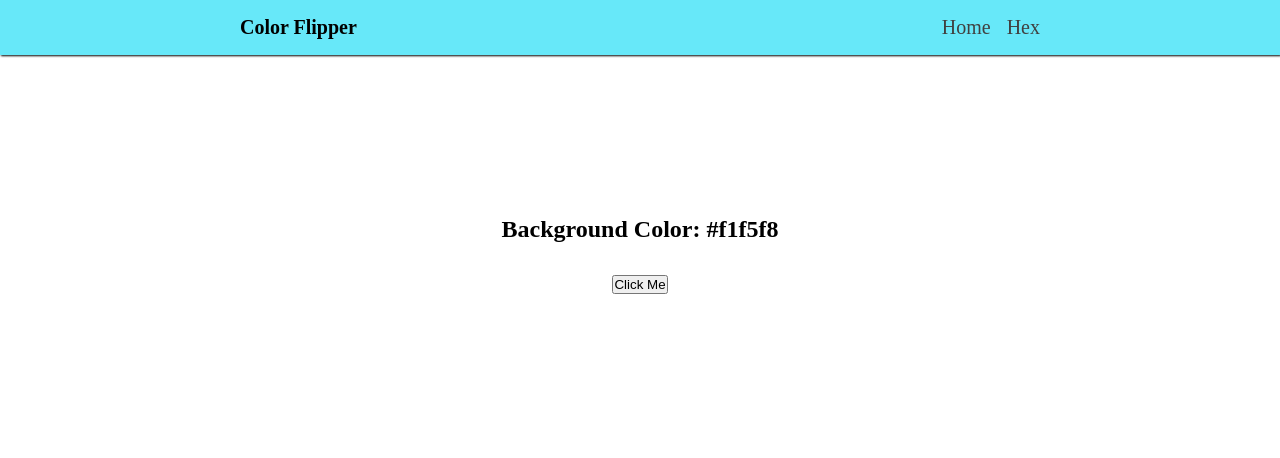
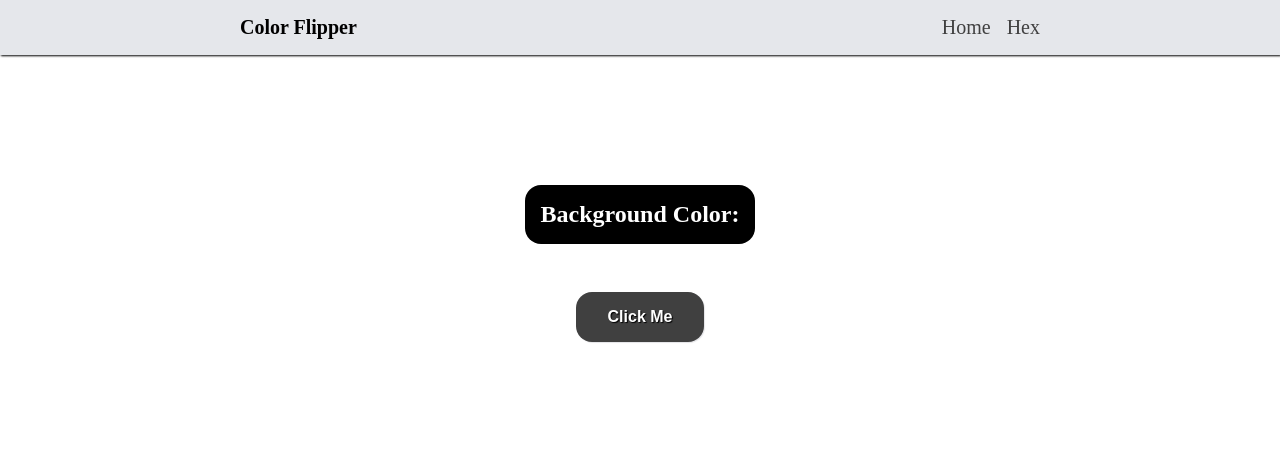
Before and after one commit to RaviGahire/Dom-Manipulation-Projects, a plain HTML site: page Color-Generator/index.html in a window 1280 px wide. Drawn offline with Linux system fonts and the light colour scheme.

Commit message:
added css

```diff
--- a/Color-Generator/index.html
+++ b/Color-Generator/index.html
@@ -21,9 +21,7 @@
     </header>
     <main>
         <div class="container">
-            <h2>Background Color: <span class="color">
-                    #f1f5f8
-                </span></h2>
+            <h2>Background Color: <span class="color"></span></h2>
             <button class="btn btn-hero" id="btn">Click Me</button>
         </div>
     </main>
--- a/Color-Generator/style.css
+++ b/Color-Generator/style.css
@@ -5,7 +5,7 @@
 }
 
 header {
-  background: #67e8f9;
+  background: #e5e7eb;
   padding: 1rem;
   box-shadow: black 1px 1px 2px;
 }
@@ -17,22 +17,22 @@ header {
   align-items: center;
   justify-content: space-between;
 }
-h4{
+h4 {
   font-size: 20px;
 }
 ul {
   display: flex;
   gap: 1rem;
 }
-li{
+li {
   list-style-type: none;
 }
-a{
+a {
   text-decoration: none;
   color: #404040;
-    font-size:20px;
+  font-size: 20px;
 }
-.container{
+.container {
   max-width: 800px;
   height: 50vh;
   display: flex;
@@ -42,3 +42,23 @@ a{
   gap: 2rem;
   margin: auto;
 }
+h2 {
+  padding: 1rem;
+  background: #000;
+  color: #fff;
+  border-radius: 1rem;
+  margin: 1rem;
+}
+.btn {
+  padding: 1rem 2rem;
+  border-radius: 1rem;
+  outline: none;
+  border: none;
+  background: #404040;
+  color: #fff;
+  box-shadow: #e4e4e7 1px 1px 1px;
+  cursor: pointer;
+  font-size: 1rem;
+  font-weight: 600;
+  text-shadow: #000 1px 1px 1px;
+}
```
Lines whose indentation alone changed are shown as unchanged.
